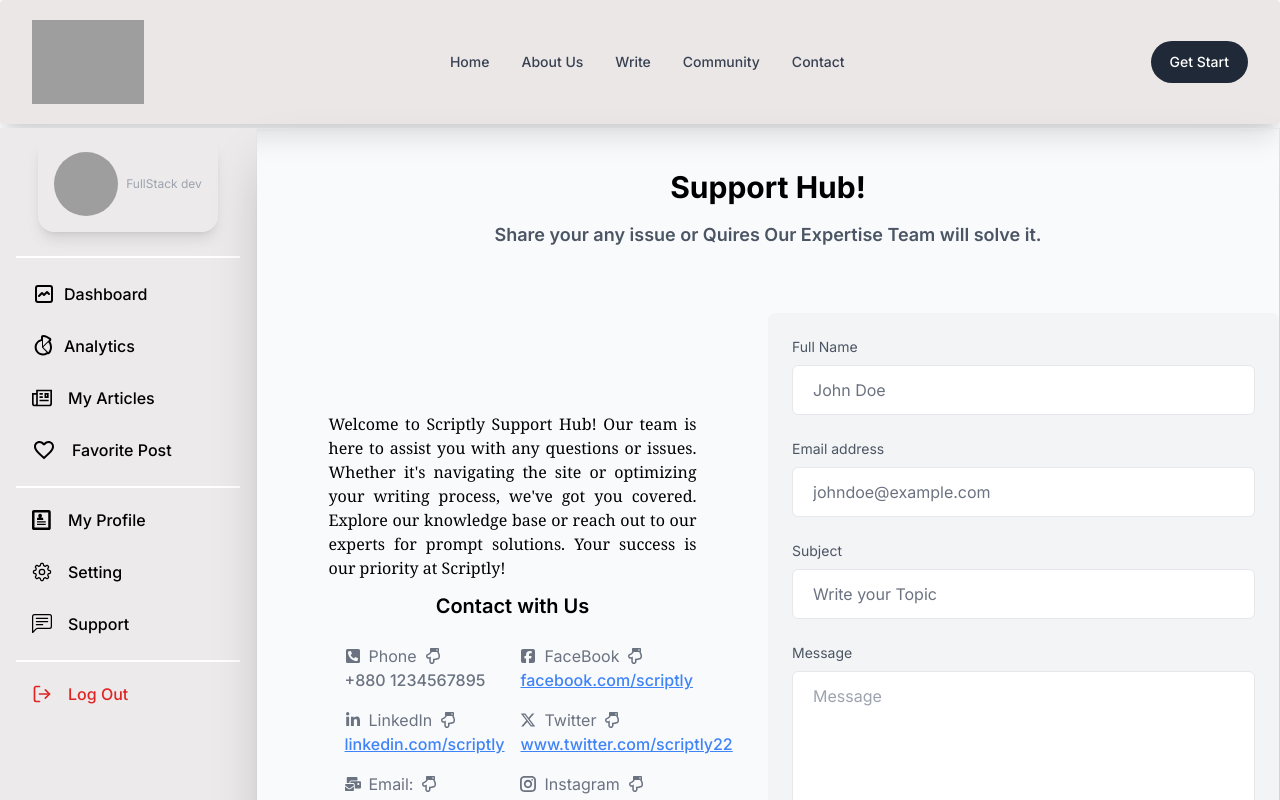
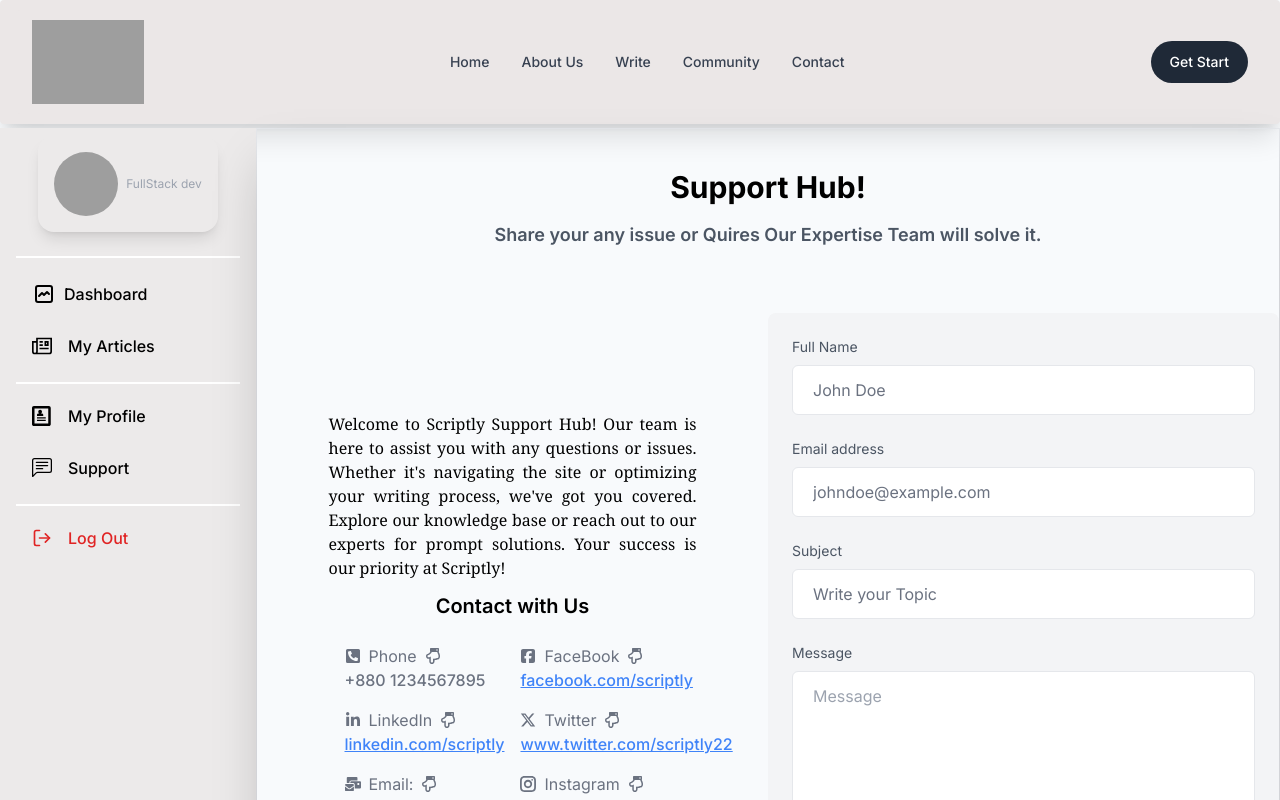
Before and after one commit to Alamin-22/Article-publishing-website-Client, a Next.js app: page /dashboardlayout/support in a window 1280 px wide. Shown: the top 800 px of the page. Built offline with nearby package versions, Linux system fonts and the light colour scheme; no server answers; grey boxes are pictures that could not be loaded.

Commit message:
fix something

```diff
--- a/src/Components/DashboardNav/DashboardNav.jsx
+++ b/src/Components/DashboardNav/DashboardNav.jsx
@@ -53,13 +53,13 @@ const DashboardNav = () => {
                 </div>
             ) : (
                 <div>
-                    <p
+                    {/* <p
                         onClick={() => handleLinkClick("/dashboardlayout/analytics")}
                         className="flex items-center px-4 py-2 rounded-lg mt-3 hover:bg-gray-100 cursor-pointer"
                     >
                         <TiChartPieOutline className="text-2xl" />
                         <span className="mx-2 font-medium">Analytics</span>
-                    </p>
+                    </p> */}
                     <p
                         onClick={() => handleLinkClick("/dashboardlayout/my-articles")}
                         className="flex items-center px-4 py-2 rounded-lg mt-3 hover:bg-gray-100 cursor-pointer"
@@ -67,13 +67,13 @@ const DashboardNav = () => {
                         <GrArticle className="text-xl" />
                         <span className="mx-4 font-medium">My Articles</span>
                     </p>
-                    <p
+                    {/* <p
                         onClick={() => handleLinkClick("/dashboardlayout/favorite-post")}
                         className="flex items-center px-4 py-2 rounded-lg mt-3 hover:bg-gray-100 cursor-pointer"
                     >
                         <MdFavoriteBorder className="text-2xl" />
                         <span className="mx-4 font-medium">Favorite Post</span>
-                    </p>
+                    </p> */}
                     <div className="w-full mt-4 border-b-2 border-white"></div>
                     <p
                         onClick={() => handleLinkClick("/dashboardlayout/my-profile")}
@@ -82,13 +82,13 @@ const DashboardNav = () => {
                         <ImProfile className="text-xl" />
                         <span className="mx-4 font-medium">My Profile</span>
                     </p>
-                    <p
+                    {/* <p
                         onClick={() => handleLinkClick("/dashboardlayout/setting")}
                         className="flex items-center px-4 py-2 rounded-lg mt-3 hover:bg-gray-100 cursor-pointer"
                     >
                         <GoGear className="text-xl" />
                         <span className="mx-4 font-medium">Setting</span>
-                    </p>
+                    </p> */}
                     <p
                         onClick={() => handleLinkClick("/dashboardlayout/support")}
                         className="flex items-center px-4 py-2 rounded-lg mt-3 hover:bg-gray-100 cursor-pointer"
--- a/src/app/contact/page.js
+++ b/src/app/contact/page.js
@@ -1,7 +1,5 @@
 import { FaLocationArrow, FaPhoneSquareAlt, FaMailBulk } from "react-icons/fa";
-// import LocationMap from "./../../components/LocationMap";
-import { Banner, Button, Label, TextInput } from "flowbite-react";
-import { HiX } from "react-icons/hi";
+
 
 
 
```
